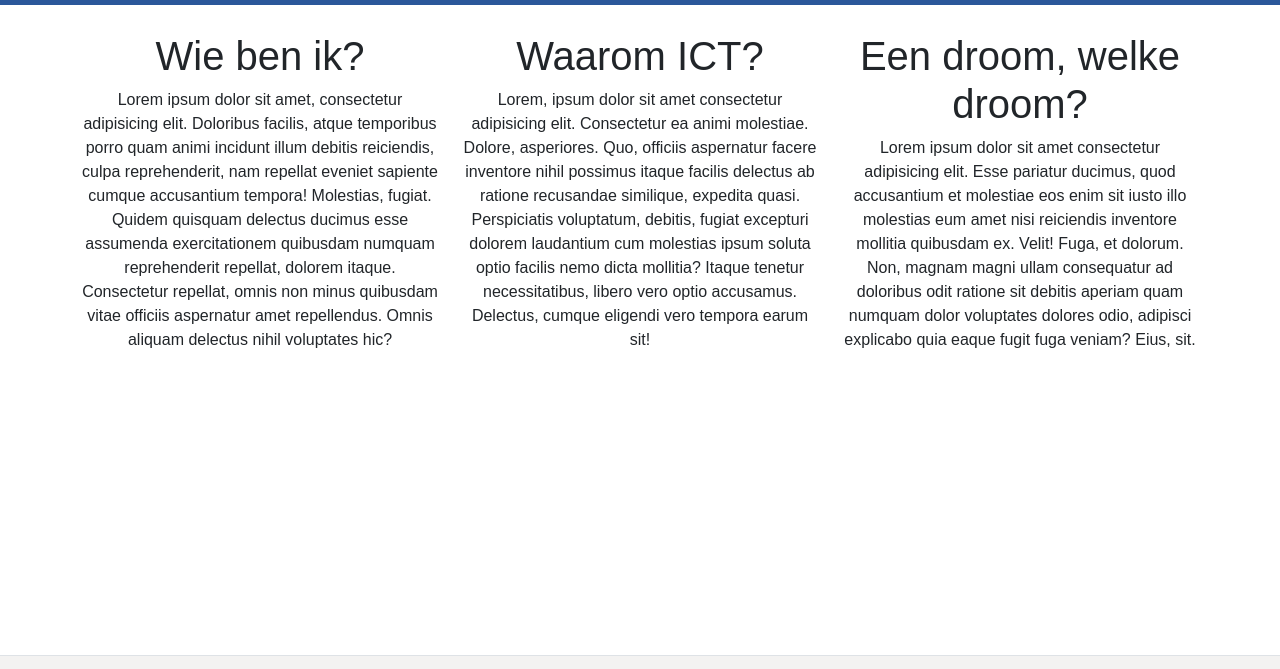
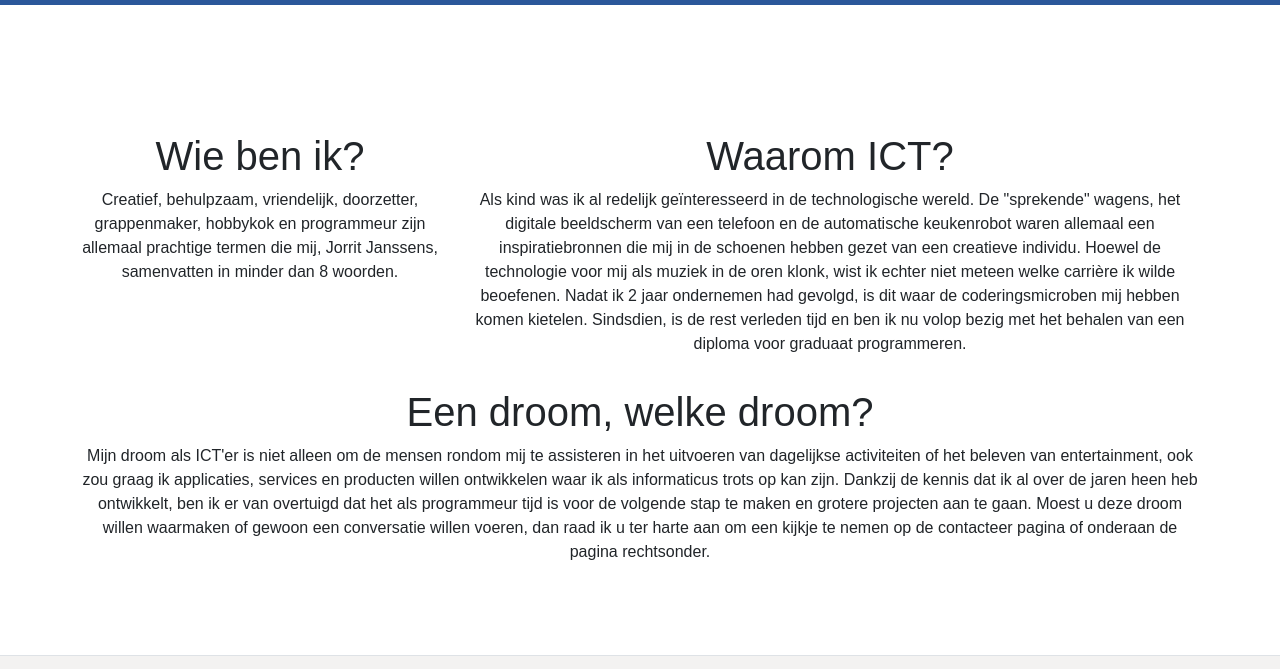
Before and after one commit to DalleGambe/PortfolioWebsite2021, a plain HTML site: page Project 2/over_Mijzelf.html in a window 1280 px wide. Shown: the part 53-722 px from the top of the page. Drawn offline with nearby package versions, Linux system fonts and the light colour scheme.

Commit message:
Laatste touches aan de website.

```diff
--- a/Project 2/over_Mijzelf.html
+++ b/Project 2/over_Mijzelf.html
@@ -36,28 +36,30 @@
             </div>
         </div>
     </nav>
-    <main class="container">
+    <main class="container center">
         <section>
             <content>
                 <div class="row">
                     <div class="col-md-4 mb-3">
                         <h1>Wie ben ik?</h1>
-                        <p>Lorem ipsum dolor sit amet, consectetur adipisicing elit. Doloribus facilis, atque temporibus porro quam animi incidunt illum debitis reiciendis, culpa reprehenderit, nam repellat eveniet sapiente cumque accusantium tempora! Molestias,
-                            fugiat. Quidem quisquam delectus ducimus esse assumenda exercitationem quibusdam numquam reprehenderit repellat, dolorem itaque. Consectetur repellat, omnis non minus quibusdam vitae officiis aspernatur amet repellendus. Omnis
-                            aliquam delectus nihil voluptates hic?</p>
+                        <p>Creatief, behulpzaam, vriendelijk, doorzetter, grappenmaker, hobbykok en programmeur zijn allemaal prachtige termen die mij, Jorrit Janssens, samenvatten in minder dan 8 woorden.</p>
                     </div>
-                    <div class="col-md-4 mb-3">
+                    <div class="col-md-8 mb-3">
                         <h1>Waarom ICT?</h1>
-                        <p>Lorem, ipsum dolor sit amet consectetur adipisicing elit. Consectetur ea animi molestiae. Dolore, asperiores. Quo, officiis aspernatur facere inventore nihil possimus itaque facilis delectus ab ratione recusandae similique, expedita
-                            quasi. Perspiciatis voluptatum, debitis, fugiat excepturi dolorem laudantium cum molestias ipsum soluta optio facilis nemo dicta mollitia? Itaque tenetur necessitatibus, libero vero optio accusamus. Delectus, cumque eligendi
-                            vero tempora earum sit!
+                        <p>Als kind was ik al redelijk geïnteresseerd in de technologische wereld. De "sprekende" wagens, het digitale beeldscherm van een telefoon en de automatische keukenrobot waren allemaal een inspiratiebronnen die mij in de schoenen
+                            hebben gezet van een creatieve individu. Hoewel de technologie voor mij als muziek in de oren klonk, wist ik echter niet meteen welke carrière ik wilde beoefenen. Nadat ik 2 jaar ondernemen had gevolgd, is dit waar de coderingsmicroben
+                            mij hebben komen kietelen. Sindsdien, is de rest verleden tijd en ben ik nu volop bezig met het behalen van een diploma voor graduaat programmeren.
                         </p>
                     </div>
-                    <div class="col-md-4 mb-3">
+                </div>
+                <div class="row">
+                    <div class="col-md-12 mb-3">
                         <h1>Een droom, welke droom?</h1>
-                        <p>Lorem ipsum dolor sit amet consectetur adipisicing elit. Esse pariatur ducimus, quod accusantium et molestiae eos enim sit iusto illo molestias eum amet nisi reiciendis inventore mollitia quibusdam ex. Velit! Fuga, et dolorum.
-                            Non, magnam magni ullam consequatur ad doloribus odit ratione sit debitis aperiam quam numquam dolor voluptates dolores odio, adipisci explicabo quia eaque fugit fuga veniam? Eius, sit.</p>
+                        <p>Mijn droom als ICT'er is niet alleen om de mensen rondom mij te assisteren in het uitvoeren van dagelijkse activiteiten of het beleven van entertainment, ook zou graag ik applicaties, services en producten willen ontwikkelen waar
+                            ik als informaticus trots op kan zijn. Dankzij de kennis dat ik al over de jaren heen heb ontwikkelt, ben ik er van overtuigd dat het als programmeur tijd is voor de volgende stap te maken en grotere projecten aan te gaan.
+                            Moest u deze droom willen waarmaken of gewoon een conversatie willen voeren, dan raad ik u ter harte aan om een kijkje te nemen op de contacteer pagina of onderaan de pagina rechtsonder.</p>
                     </div>
+
                 </div>
             </content>
         </section>
--- a/Project 2/styles/default.css
+++ b/Project 2/styles/default.css
@@ -70,8 +70,10 @@
                     padding: 10px;
                 }
 
-                .container {
-                    margin-bottom: 50px;
+                .center {
+                    margin-top: 125px;
+                    margin-left: 0 auto;
+                    margin-Right: 0 auto;
                 }
 
                 .icons {
```
Also changed, not shown: Project 2/hobby-coderen.html (+9 -8 lines), Project 2/resume.html (+6 -4 lines), Project 2/images/logo-vaardigheid-powershell.png (added).
